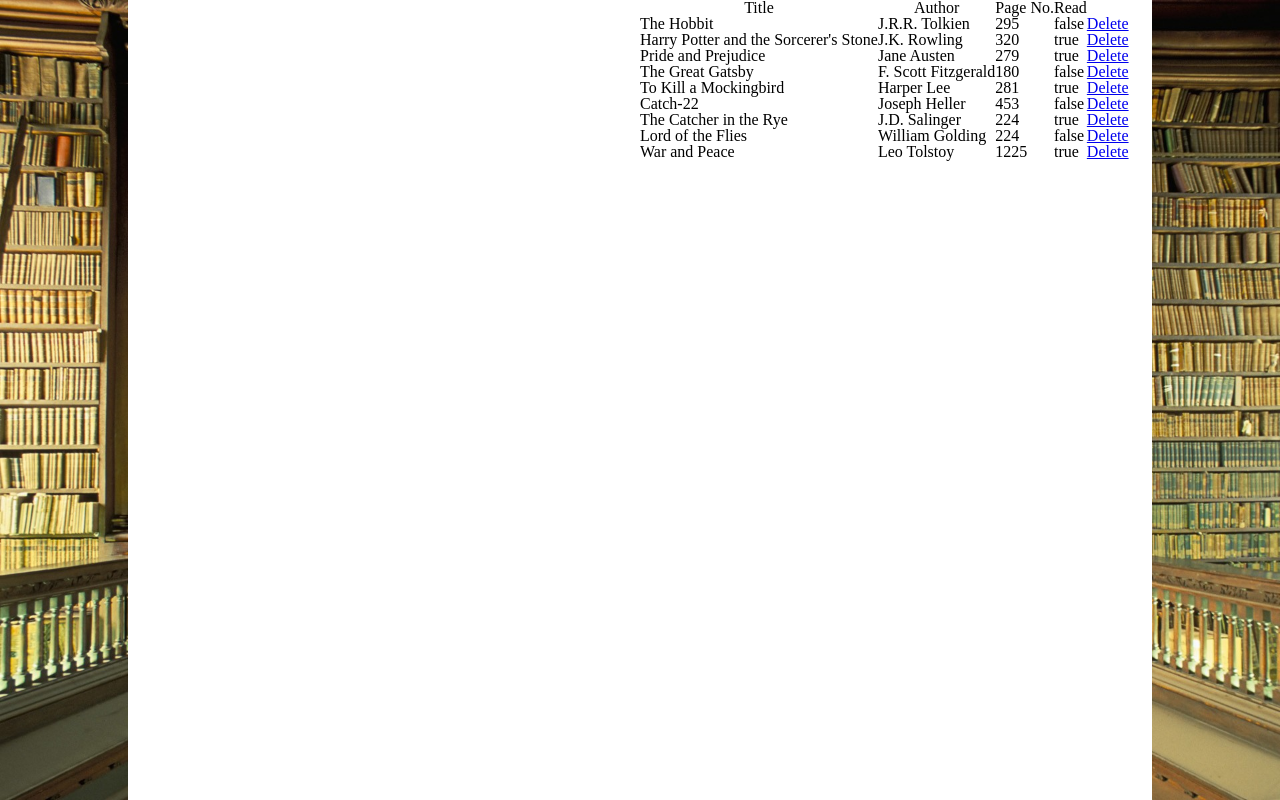
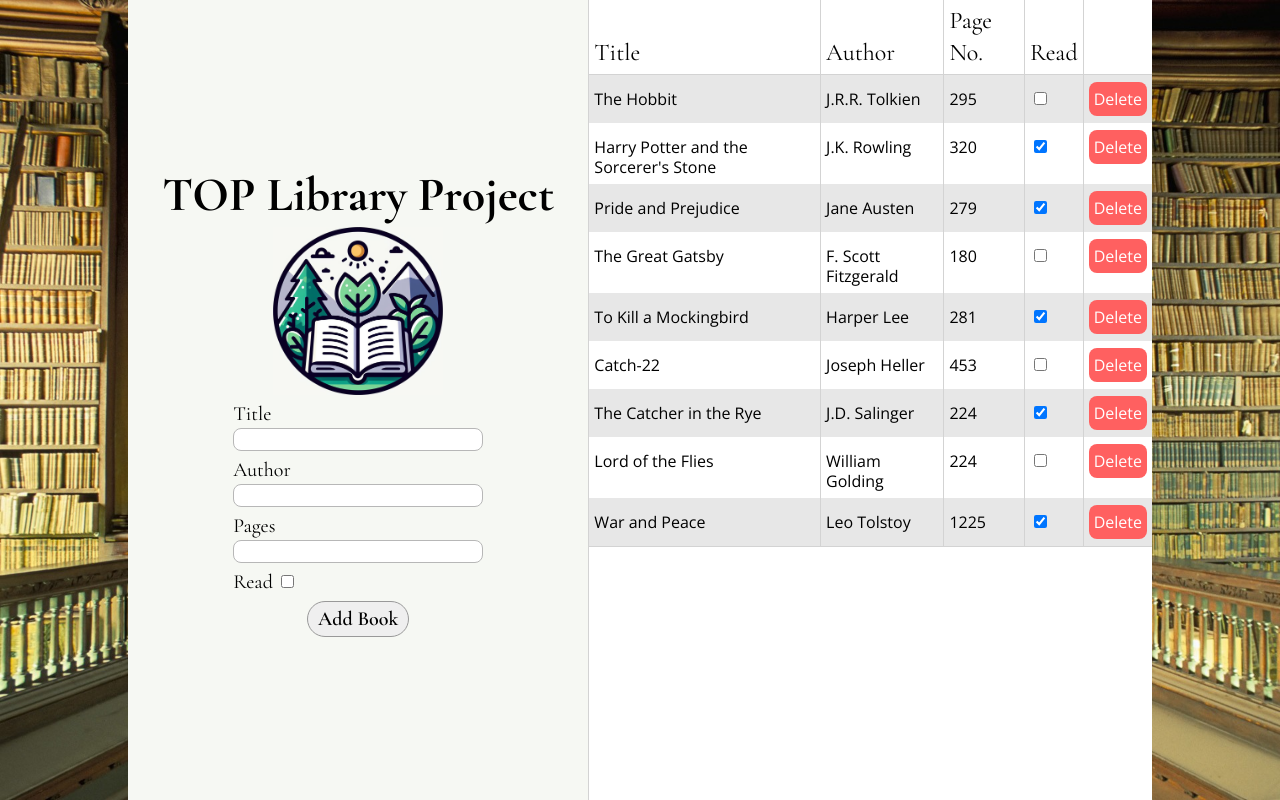
Before and after one commit to MisterShika/TOP_library_project, a plain HTML site: page index.html in a window 1280 px wide. Drawn offline with nearby package versions, Linux system fonts and the light colour scheme.

Commit message:
Scripting and styling finished. Leaving responsive design for later.

```diff
--- a/index.html
+++ b/index.html
@@ -4,13 +4,37 @@
         <meta charset="UTF-8">
         <meta name="viewport" content="width=device-width, initial-scale=1.0">
         <title>TOP Library Project</title>
+        <link rel="preconnect" href="https://fonts.googleapis.com">
+        <link rel="preconnect" href="https://fonts.gstatic.com" crossorigin>
+        <link href="https://fonts.googleapis.com/css2?family=Cormorant+Garamond:ital,wght@0,300;0,400;0,500;0,600;0,700;1,300;1,400;1,500;1,600;1,700&display=swap" rel="stylesheet">
+        <link href="https://fonts.googleapis.com/css2?family=Cormorant+Garamond:ital,wght@0,300;0,400;0,500;0,600;0,700;1,300;1,400;1,500;1,600;1,700&family=Open+Sans:ital,wght@0,300..800;1,300..800&display=swap" rel="stylesheet">
         <link rel="stylesheet" type="text/css" href="reset.css" />
         <link rel="stylesheet" type="text/css" href="style.css" />
     </head>
     <body>
         <main>
             <div class="inputArea">
-
+                <h1>TOP Library Project</h1>
+                <img src="assets/logo.jpg" alt="TOP Library Project" />
+                <form action="#" method="post" id="addBook">
+                    <div>
+                        <label for="title">Title</label>
+                        <input type="text" name="title" id="title" required/>
+                    </div>
+                    <div>
+                        <label for="author">Author</label>
+                        <input type="text" name="author" id="author" required/>
+                    </div>
+                    <div>
+                        <label for="pages">Pages</label>
+                        <input type="number" name="pages" id="pages" required/>
+                    </div>
+                    <div>
+                        <label for="read">Read</label>
+                        <input type="checkbox" name="read" id="read" value="true">
+                    </div>
+                    <button id="submitButton">Add Book</button>
+                </form>
             </div>
             <div class="bookList">
                 <table id="mainTable">
--- a/script.js
+++ b/script.js
@@ -1,5 +1,6 @@
 const myLibrary = [];
 const mainTable = document.getElementById('mainTable');
+const addBookForm = document.getElementById("addBook");
 
 function Book(name, author, pages, read)  {
     this.name = name;
@@ -12,24 +13,74 @@ function Book(name, author, pages, read)  {
     }
 }
 
-function populateBookList(){
-    myLibrary.forEach((book, index) => {
-        let theRow = document.createElement('tr');
-        theRow.innerHTML = `
-            <td>${book.name}</td>
-            <td>${book.author}</td>
-            <td>${book.pages}</td>
-            <td>${book.read}</td>
-            <td><a href="#" data-book-id="${index}">Delete</a></td>
-        `;
-        mainTable.appendChild(theRow);
-    });
-}
+// function populateBookList(){
+//     myLibrary.forEach((book, index) => {
+//         let theRow = document.createElement('tr');
+//         theRow.innerHTML = `
+//             <td>${book.name}</td>
+//             <td>${book.author}</td>
+//             <td>${book.pages}</td>
+//             <td><input type="checkbox" data-book-id="${index}" ${book.read === true ? 'checked' : ''}></td>
+//             <td><a href="#" data-book-id="${index}">Delete</a></td>
+//         `;
+//         mainTable.appendChild(theRow);
+//     });
+// }
+
 
 function addBookToLibrary(bookInput) {
     myLibrary.push(bookInput);
+    // Newest book is automatically the object at the end of the array.
+    // Its position is used as its ID.
+    let newestBookId = myLibrary.length - 1;
+    let newestBook = myLibrary[newestBookId];
+    let theRow = document.createElement('tr');
+    theRow.innerHTML = `
+        <td>${newestBook.name}</td>
+        <td>${newestBook.author}</td>
+        <td>${newestBook.pages}</td>
+        <td><input type="checkbox" data-book-id="${newestBookId}" ${newestBook.read === true ? 'checked' : ''}></td>
+        <td><a href="#" data-book-id="${newestBookId}">Delete</a></td>
+    `;
+    mainTable.appendChild(theRow);
 }
 
+mainTable.addEventListener('click', function(event) {
+    // If deleted, row is removed and object removed from array.
+    // However, its former position is empty to preserve positions
+    // of subsequent books.
+    if (event.target.tagName === 'A') {
+        event.preventDefault();
+        let row = event.target.closest('tr');
+        let bookId = event.target.dataset.bookId;
+        delete myLibrary[bookId];
+        row.remove();
+        console.log(myLibrary);
+    }
+    if (event.target.tagName === 'INPUT') {
+        let bookId = event.target.dataset.bookId;
+        myLibrary[bookId].read = !myLibrary[bookId].read;
+        console.log(myLibrary[bookId].read);
+    }
+});
+
+addBookForm.addEventListener("submit", function(event) {
+    event.preventDefault();
+    let formData = new FormData(event.target);
+    let checkBox = Boolean(formData.get('read'));
+    let theBook = new Book(
+        formData.get('title'),
+        formData.get('author'),
+        formData.get('pages'),
+        checkBox
+    );
+    addBookToLibrary(theBook);
+    addBookForm.reset();
+});
+
+
+
+// Test Data
 const lotr = new Book('The Hobbit', 'J.R.R. Tolkien', 295, false);
 const harryPotter = new Book('Harry Potter and the Sorcerer\'s Stone', 'J.K. Rowling', 320, true);
 const pridePrejudice = new Book('Pride and Prejudice', 'Jane Austen', 279, true);
@@ -49,18 +100,3 @@ addBookToLibrary(catch22);
 addBookToLibrary(catcherInTheRye);
 addBookToLibrary(lordOfTheFlies);
 addBookToLibrary(warAndPeace);
-
-populateBookList();
-
-console.log(myLibrary);
-
-mainTable.addEventListener('click', function(event) {
-    if (event.target.tagName === 'A') {
-        event.preventDefault();
-        let row = event.target.closest('tr');
-        let bookId = event.target.dataset.bookId;
-        delete myLibrary[bookId];
-        row.remove();
-        console.log(myLibrary);
-    }
-});
--- a/style.css
+++ b/style.css
@@ -16,12 +16,109 @@ main{
     width: 80%;
     min-width: 900px;
     margin: 0 auto;
-    background-color: #fff;
+    background-color: #f6f8f3;
+}
+
+h1{
+    font: 3rem/4rem "Cormorant Garamond", serif;
+    font-weight: bold;
+    text-align: center;
 }
 
 .inputArea{
-    width: 50%;
+    display: flex;
+    width: 45%;
+    flex-direction: column;
+    justify-content: center;
 }
+.inputArea img{
+    display: block;
+    width: 100%;
+    max-width: 170px;
+    height: auto;
+    margin: 0 auto;
+}
+.inputArea form{
+    width: 100%;
+    max-width: 250px;
+    margin: 0 auto;
+}
+.inputArea form>div{
+    margin: 5px 0;
+}
+.inputArea form>div:last-of-type label{
+    display: inline-block;
+}
+.inputArea form>div:last-of-type input{
+    width: auto;
+}
+.inputArea label{
+    display: block;
+    padding: 2px 0;
+    font: 1.25rem/1.5rem "Cormorant Garamond", serif;
+}
+.inputArea input{
+    width: 100%;
+    padding: 3px 5px;
+    box-sizing: border-box;
+    border-radius: 8px;
+    border: 1px solid #b7b7b7;
+}
+.inputArea #submitButton{
+    display: block;
+    margin: 0 auto;
+    border-radius: 20px;
+    padding: 5px 10px;
+    border: 1px solid #999;
+    font: 1.25rem/1.5rem "Cormorant Garamond", serif;
+    font-weight: 600;
+}
+.inputArea #submitButton:active{
+    border: 1px solid darkgray;
+    background-color: lightgray;
+}
+
+
 .bookList{
-    width: 50%;
+    width: 55%;
+    height: 100vh;
+    background: #fff;
+    border-left: 1px solid lightgray;
+    overflow-y: scroll;
 }
+.bookList table{
+    width: 100%;
+    border-bottom: 1px solid lightgray;
+}
+.bookList th{
+    padding: 5px;
+    font: 1.5rem/2rem "Cormorant Garamond", serif;
+    text-align: left;
+    border-right: 1px solid lightgray;
+    vertical-align: bottom;
+}
+.bookList tr:first-child{
+    border-bottom: 1px solid lightgray;
+}
+.bookList tr:nth-child(even){
+    background: #e7e7e7;
+}
+.bookList td{
+    padding: 7px 5px;
+    font: 1rem/1.25rem "Open Sans", sans-serif;
+    border-right: 1px solid lightgray;
+}
+.bookList td:last-child{
+    border-right: none;
+}
+.bookList a{
+    display: inline-block;
+    padding: 7px 5px;
+    border-radius: 8px;
+    color: white;
+    text-decoration: none;
+    background: #ff6060;
+}
+.bookList a:active{
+    background: #ff2828;
+}
```
Also changed, not shown: assets/logo.jpg (added).
